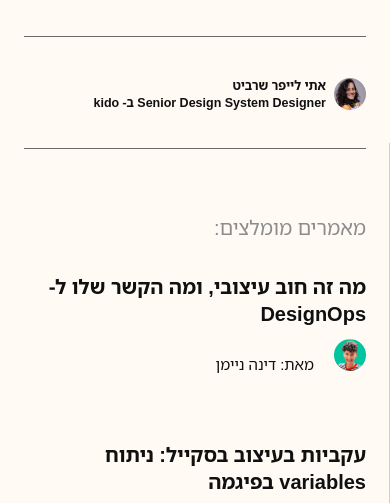
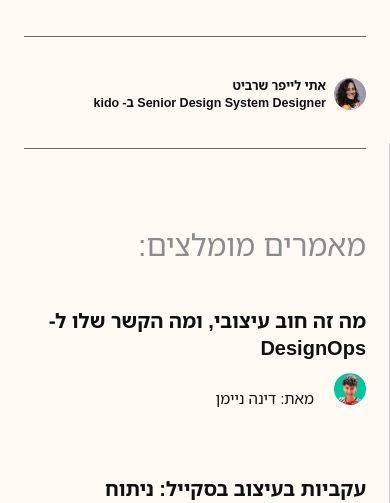
Before and after one commit to tidy-dev-team/des-ops, a PHP site: page /article_01.html in a window 390 px wide. Shown: the part 5703-6206 px from the top of the page. Run offline with PHP 8.4, Linux system fonts and the light colour scheme.

Commit message:
Update style.css

```diff
--- a/style.css
+++ b/style.css
@@ -699,6 +699,9 @@ footer {
     .article h2 {
         font-size: 2.5em;
     }
+    .article h3.noto-regular.gray {
+        font-size: 3em;
+    }
     .article .width-50{
         width: 100%;
     }
```
